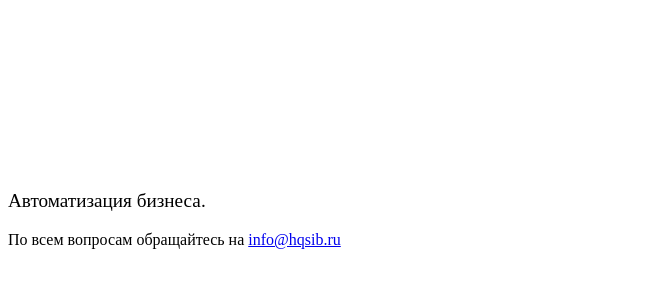
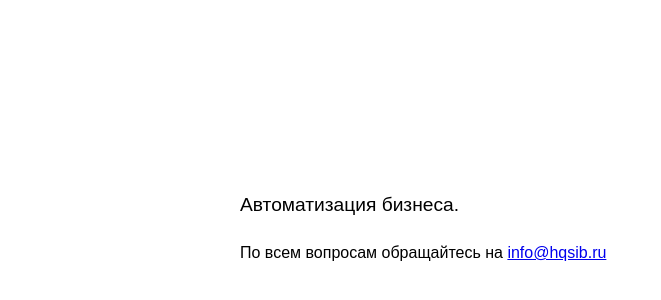
Before and after one commit to hqsib/hqsib.github.io, a plain HTML site: page index.html in a window 1280 px wide. Shown: the part 10-310 px from the top of the page, without its empty margins (0-661 px from the left). Drawn offline with Linux system fonts and the light colour scheme.

Commit message:
Update index.html

```diff
--- a/index.html
+++ b/index.html
@@ -1,9 +1,23 @@
 <!DOCTYPE html>
-<html>
+<html lang="ru">
+<head>
+    <meta charset="UTF-8">
+    <meta name="viewport" content="width=device-width, initial-scale=1.0">
+    <title>hqsib</title>
+    <style>
+        body {
+            max-width: 800px;
+            margin: 50px auto 0;
+            padding: 0 20px;
+            font-family: sans-serif;
+            line-height: 1.6;
+        }
+    </style>
+</head>
 <body>
-
-    <p style="margin-top: 200px; font-size: 1.2rem">Автоматизация бизнеса.</p>
-    <p>По всем вопросам обращайтесь на <a href="mailto:info@hqsib.ru">info@hqsib.ru</a></p>
-
+    <main>
+        <p style="margin-top: 200px; font-size: 1.2rem">Автоматизация бизнеса.</p>
+        <p>По всем вопросам обращайтесь на <a href="mailto:info@hqsib.ru">info@hqsib.ru</a></p>
+    </main>
 </body>
 </html>
```
